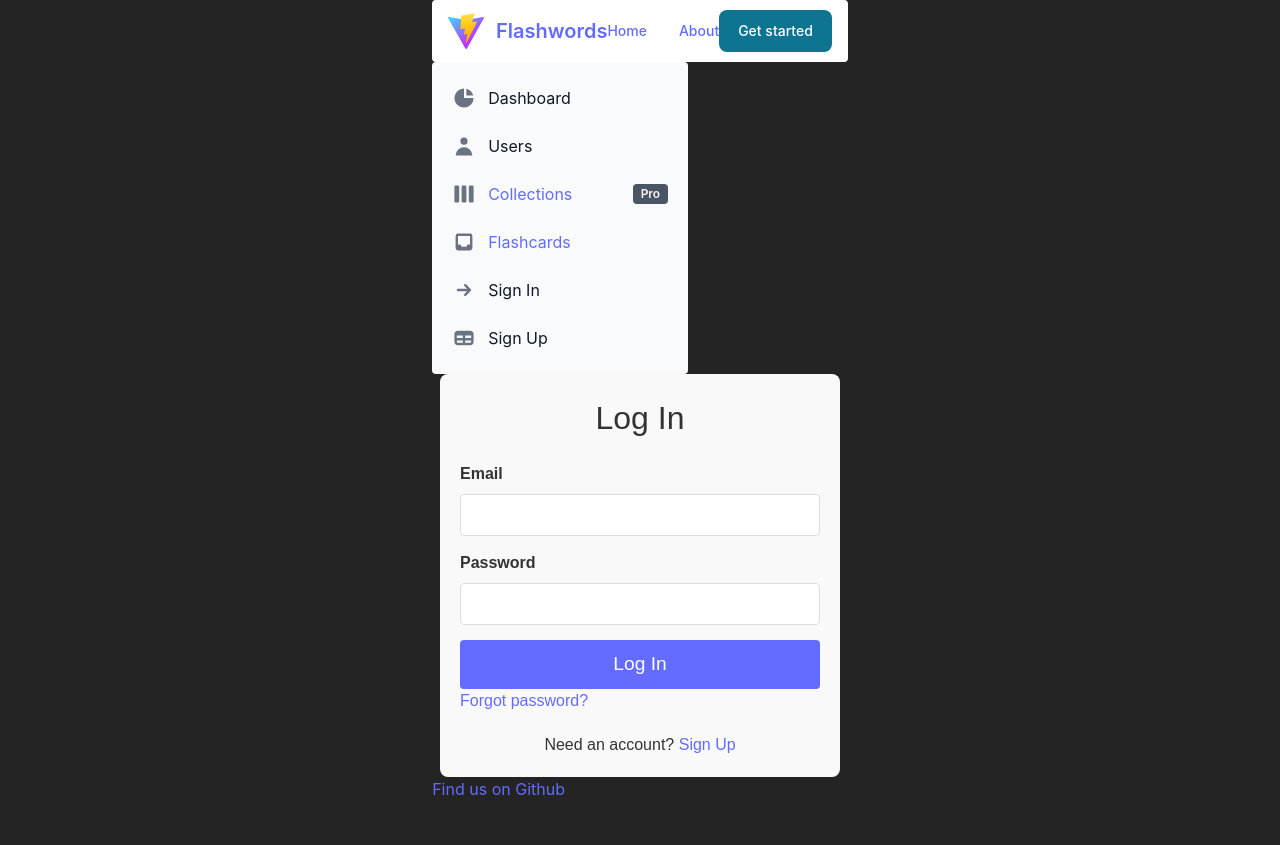
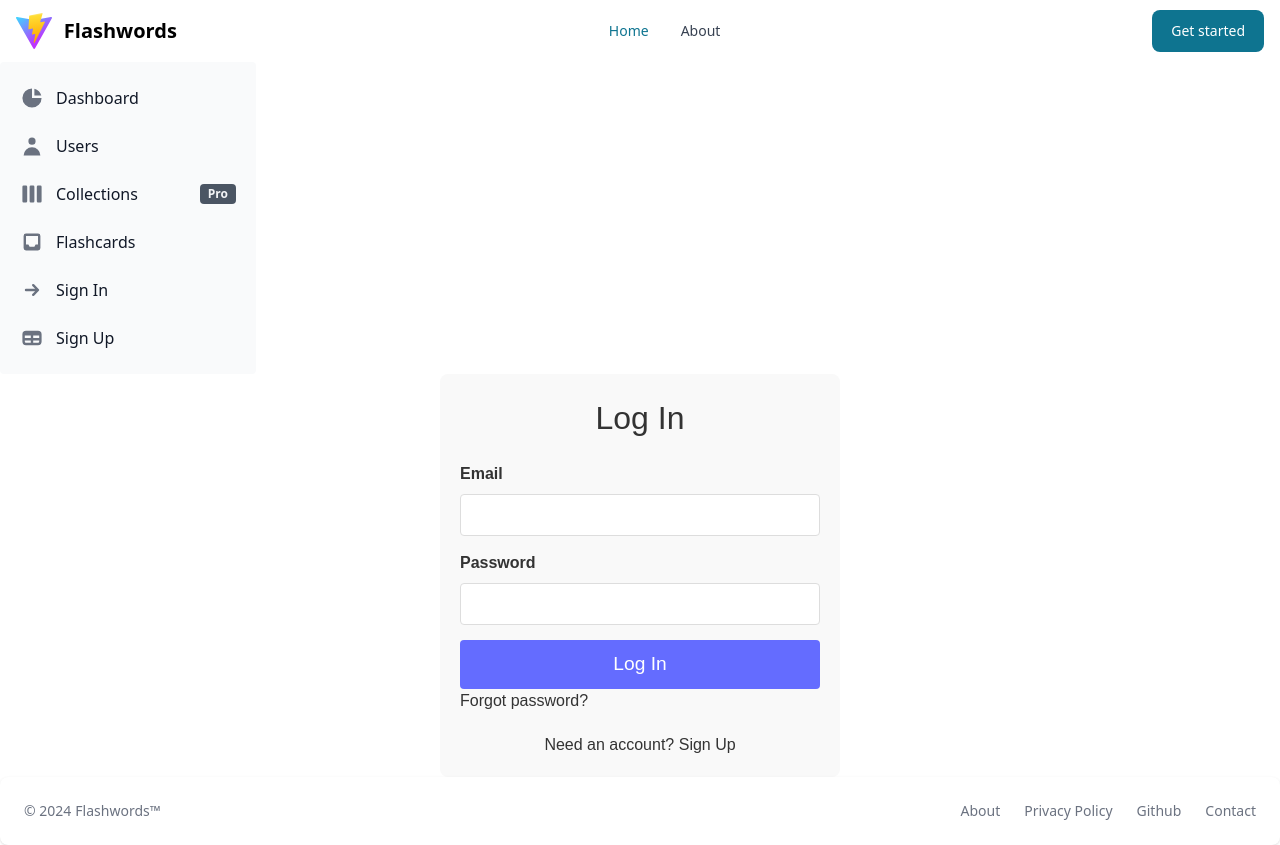
Before and after one commit to flash-language/flash-language-learning, a React (Vite) app: page /login in a window 1280 px wide. Before the commit the page ends 801 px from the top, so only its background shows below. Built offline with nearby package versions, Linux system fonts and the light colour scheme; no server answers.

Commit message:
start game with all words on /flashcards

```diff
--- a/src/App.jsx
+++ b/src/App.jsx
@@ -7,7 +7,6 @@ import Homepage from "./pages/Homepage";
 import NotFoundPage from "./pages/NotFoundPage";
 import NavigationBar from "./components/NavigationBar";
 import SideBar from "./components/SideBar";
-import Footer from "./components/Footer";
 import About from "./pages/About";
 import Signup from "./components/Signup";
 import Login from "./components/Login";
@@ -16,12 +15,13 @@ import UpdateProfile from "./components/UpdateProfile";
 import Collections from './pages/Collections';
 import AddWords from './components/AddWords';
 import Category from './pages/Category';
+import BottomPage from './components/BottomPage';
 
 function App() {
   return (
     <>
-      <NavigationBar />
-      <SideBar />
+      <NavigationBar className="navigationbar"/>
+      <SideBar className="sidebar"/>
       <AuthProvider>
         <Routes>
           <Route path="/about" element={<About />} />
@@ -34,11 +34,11 @@ function App() {
 
           <Route path="/update-profile" element={<PrivateRoute><UpdateProfile /></PrivateRoute>} />
           <Route path="/" element={<PrivateRoute><Homepage /></PrivateRoute>} />
-          <Route path="/flashcards/:categoryName" element={ <PrivateRoute><Flashcards /></PrivateRoute> } />
+          <Route path="/flashcards/:categoryName?" element={ <PrivateRoute><Flashcards /></PrivateRoute> } />
           <Route path="/add-word-form" element={ <PrivateRoute><AddWords /></PrivateRoute> } />
         </Routes>
       </AuthProvider>
-      <Footer />
+      <BottomPage className="bottompage"/>
 
     </>
   );
--- /dev/null
+++ b/src/components/BottomPage.jsx
@@ -0,0 +1,20 @@
+import { Footer } from "flowbite-react";
+import { NavLink } from "react-router-dom";
+
+function BottomPage() {
+
+  return (
+    <Footer id="footer" container >
+      <Footer.Copyright href="#" by="Flashwords™" year={2024} />
+      <Footer.LinkGroup>
+        <Footer.Link ><NavLink to="/about">About</NavLink></Footer.Link>
+        <Footer.Link href="../index.html">Privacy Policy</Footer.Link>
+        <Footer.Link href="https://github.com/flash-language/flash-language-learning">Github</Footer.Link>
+        <Footer.Link href="../index.html">Contact</Footer.Link>
+      </Footer.LinkGroup>
+    </Footer>
+  );
+
+}
+
+export default BottomPage;
--- a/src/components/Footer.jsx
+++ /dev/null
@@ -1,11 +0,0 @@
-function Footer() {
-  return (
-    <div className="footer">
-      <a href="https://github.com/flash-language/flash-language-learning" target="_blank">
-        Find us on Github
-      </a>
-    </div>
-  );
-}
-
-export default Footer;
--- a/src/components/ListCards.jsx
+++ b/src/components/ListCards.jsx
@@ -14,8 +14,7 @@ const ListCards = (props) => {
             <button
                 onClick={props.handleNextCard}
                 style={{ display: 'block', margin: '20px auto', padding: '10px 20px' }}
-            >
-                Next Card
+            >Next Card
             </button>
         </div>
     );
--- a/src/css/index.css
+++ b/src/css/index.css
@@ -1,92 +1,3 @@
 @tailwind base;
 @tailwind components;
 @tailwind utilities;
-
-:root {
-  font-family: Inter, system-ui, Avenir, Helvetica, Arial, sans-serif;
-  line-height: 1.5;
-  font-weight: 400;
-  color: rgba(255, 255, 255, 0.87);
-  background-color: #242424;
-  text-rendering: optimizeLegibility;
-}
-
-body {
-  margin: 0;
-  min-width: 320px;
-  min-height: 100vh;
-  display: flex;
-  justify-content: center;
-  align-items: center;
-  background-color: #242424;
-}
-
-a {
-  color: #646cff;
-  text-decoration: none;
-}
-
-a:hover {
-  color: #535bf2;
-}
-
-button {
-  font-family: inherit;
-  cursor: pointer;
-}
-
-.navbar, .footer {
-  width: 100%;
-}
-/* homepage.css */
-
-.homepage-container {
-  font-family: Arial, sans-serif;
-  padding: 20px;
-  max-width: 800px;
-  margin: auto;
-  color: #333;
-  background-color: #ffffff;
-  border-radius: 8px;
-}
-
-.homepage-title {
-  font-size: 2.5em;
-  margin-bottom: 10px;
-  text-align: center;
-}
-
-.homepage-subtitle {
-  font-size: 1.8em;
-  text-align: center;
-  margin-bottom: 20px;
-}
-
-.homepage-content {
-  font-size: 1.1em;
-  line-height: 1.6;
-  color: #444;
-}
-
-.profile-card {
-  border: 1px solid #ddd;
-  padding: 20px;
-  margin-top: 20px;
-  border-radius: 8px;
-  background-color: #f9f9f9;
-}
-
-.logout-button {
-  width: 100%;
-  padding: 10px;
-  background-color: #646cff;
-  color: white;
-  border: none;
-  border-radius: 4px;
-  font-size: 1em;
-  cursor: pointer;
-}
-
-.logout-button:hover {
-  background-color: #535bf2;
-}
--- a/src/pages/Flashcards.jsx
+++ b/src/pages/Flashcards.jsx
@@ -2,53 +2,51 @@ import React, { useState, useEffect, useContext } from 'react';
 import ListCards from '../components/ListCards';
 import OptionButton from '../components/OptionButton';
 import { shuffleArray } from '../assets/utils.jsx';
-import Collections from './Collections.jsx';
-import {logEvent} from '../assets/loggingUtils.jsx';
+import { logEvent } from '../assets/loggingUtils.jsx';
 import { WordsContext } from '../context/WordsContext.jsx';
 import { useParams } from 'react-router-dom';
 
 function Flashcards() {
     const { category } = useParams();
-    const { wordsData, selectedCategory, getWordsByCategory } = useContext(WordsContext);
+    const { wordsData, getWordsByCategory } = useContext(WordsContext);
     const [currentIndex, setCurrentIndex] = useState(0);
     const [options, setOptions] = useState([]);
     const [score, setScore] = useState(0);
-    const [tries,setTries] = useState(0);
+    const [tries, setTries] = useState(0);
     const [timeLeft, setTimeLeft] = useState(60);
     const [showAnswer, setShowAnswer] = useState(false);
-    const selectedCategoryWords = getWordsByCategory(category);
+
+    // use all words if no category is provided
+    const selectedCategoryWords = category ? getWordsByCategory(category) : wordsData;
 
     useEffect(() => {
         if (selectedCategoryWords && selectedCategoryWords.length > 0) {
-            generateOptions(wordsData, currentIndex);
+            generateOptions(selectedCategoryWords, currentIndex);
         }
-    }, [wordsData, selectedCategory, currentIndex]);
+    }, [selectedCategoryWords, currentIndex]);
 
-    useEffect(()=>{
+    useEffect(() => {
         const timer = setInterval(() => {
-            setTimeLeft((prevTime)=>{
-                return prevTime > 0 ? prevTime - 1 : 0
-            })
-            console.log(timeLeft)
+            setTimeLeft((prevTime) => (prevTime > 0 ? prevTime - 1 : 0));
         }, 1000);
         return () => clearInterval(timer);
-    },[]);
+    }, []);
 
-    useEffect(()=>{
-        if(timeLeft === 0){
-            alert(`Time's up ! Your score is ${score}`)
+    useEffect(() => {
+        if (timeLeft === 0) {
+            alert(`Time's up! Your score is ${score}`);
             logEvent("game_end", { score, currentWordId: selectedCategoryWords[currentIndex]?.id });
             resetGame();
         }
-    }, [timeLeft])
+    }, [timeLeft]);
 
-    const generateOptions = (wordsData, index) => {
-        if (wordsData && wordsData.length > 0 && selectedCategoryWords.length > 0) {
-            const currentWord = selectedCategoryWords[index];
+    const generateOptions = (wordsList, index) => {
+        if (wordsList && wordsList.length > 0) {
+            const currentWord = wordsList[index];
             const optionsArray = shuffleArray([
                 currentWord.french,
-                ...wordsData
-                    .filter((word, i) => i !== index)
+                ...wordsList
+                    .filter((_, i) => i !== index)
                     .map(word => word.french)
                     .slice(0, 2)
             ]);
@@ -59,27 +57,25 @@ function Flashcards() {
     };
 
     const handleGuess = (guess) => {
-        if (selectedCategoryWords.length > 0 ) {
+        if (selectedCategoryWords.length > 0) {
             const isCorrect = guess === selectedCategoryWords[currentIndex].french;
             const currentWordId = selectedCategoryWords[currentIndex]?.id;
 
             if (isCorrect) {
                 let points = 3 - tries;
-                setScore((prevScore)=> prevScore + points)
+                setScore((prevScore) => prevScore + points);
                 logEvent("click", { isCorrect, score, currentWordId });
                 const nextIndex = (currentIndex + 1) % selectedCategoryWords.length;
                 setCurrentIndex(nextIndex);
             } else {
-                if(tries<2){
-                    setTries(tries +1)
-                    alert(`Incorrect ! You have ${2-tries} tries left :)`)
+                if (tries < 2) {
+                    setTries(tries + 1);
+                    alert(`Incorrect! You have ${2 - tries} tries left :)`);
                     logEvent("click", { isCorrect, score, currentWordId });
                 } else {
                     setShowAnswer(true);
                     logEvent("click", { isCorrect, score, currentWordId });
-                    setTimeout(() => {
-                        return handleNextCard()
-                    }, 3000); // what a penalty of 3 seconds hihi :D
+                    setTimeout(handleNextCard, 3000); // penalty of 3 seconds
                 }
             }
         }
@@ -106,7 +102,7 @@ function Flashcards() {
     return (
         <div>
             <h1>Guess the Word!</h1>
-            <p>Time left: {Math.floor(timeLeft/60)}:{timeLeft%60<10 ? '0' : ''}{timeLeft%60}</p>
+            <p>Time left: {Math.floor(timeLeft / 60)}:{timeLeft % 60 < 10 ? '0' : ''}{timeLeft % 60}</p>
             <p>Score: {score}</p>
             <ListCards
                 words={selectedCategoryWords}
```
